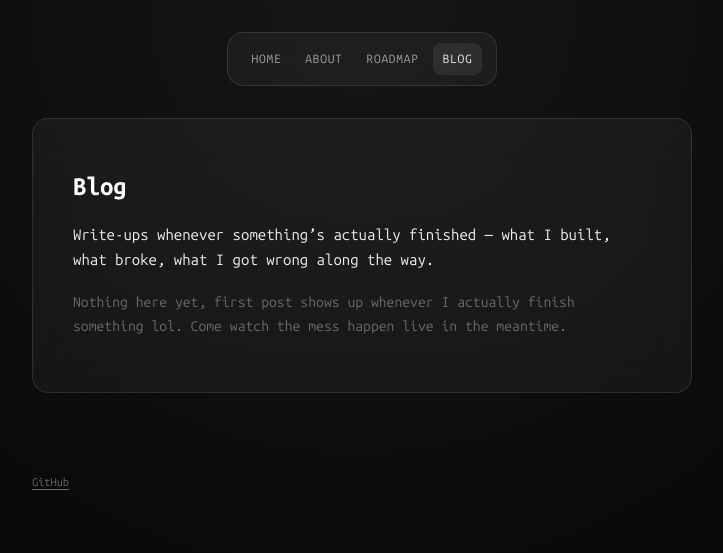
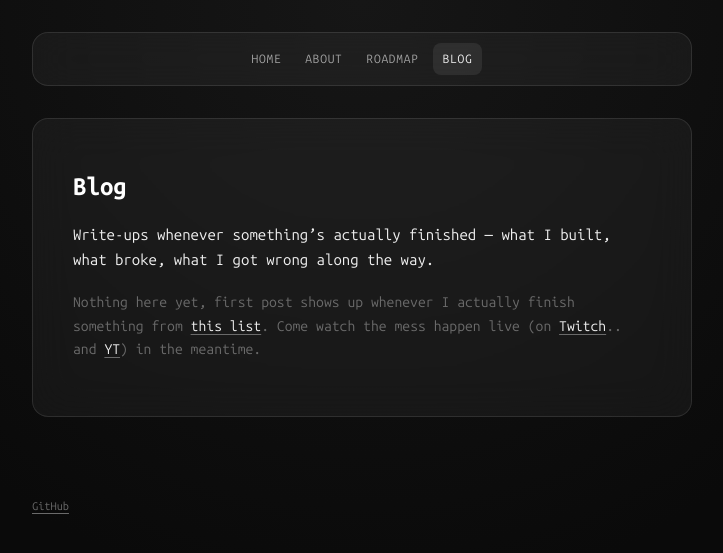
Before and after one commit to Basit-Balogun10/Basit-Balogun10.github.io, a Jekyll site: the page built from blog.md, in a window 1280 px wide. Shown: the top 553 px of the page, without its empty margins (278-1001 px from the left). Built offline with Jekyll 4.4.1, drawn with Linux system fonts in a browser that asks for light colours.

Commit message:
Blog empty-state links to roadmap/Twitch/YouTube, about.md Rust mention, nav full-width fix
Nav pill goes back to spanning the full header width with the links
centered inside it, rather than shrinking to hug its content.

```diff
--- a/_layouts/default.html
+++ b/_layouts/default.html
@@ -57,8 +57,7 @@
     letter-spacing: 0.06em;
     text-transform: uppercase;
     padding: 10px 14px;
-    margin: 0 auto 32px auto;
-    width: fit-content;
+    margin-bottom: 32px;
   }
   nav a {
     color: var(--text-dim);
--- a/blog.md
+++ b/blog.md
@@ -15,5 +15,5 @@ Write-ups whenever something's actually finished — what I built, what broke, w
 </div>
 {% endfor %}
 {% else %}
-<p class="empty-note">Nothing here yet, first post shows up whenever I actually finish something lol. Come watch the mess happen live in the meantime.</p>
+<p class="empty-note">Nothing here yet, first post shows up whenever I actually finish something from <a href="/roadmap/">this list</a>. Come watch the mess happen live (on <a href="https://www.twitch.tv/basitbalogun10">Twitch</a>.. and <a href="https://www.youtube.com/@basitbalogun10">YT</a>) in the meantime.</p>
 {% endif %}
```
Also changed, not shown: about.md (+1 -1 lines).
